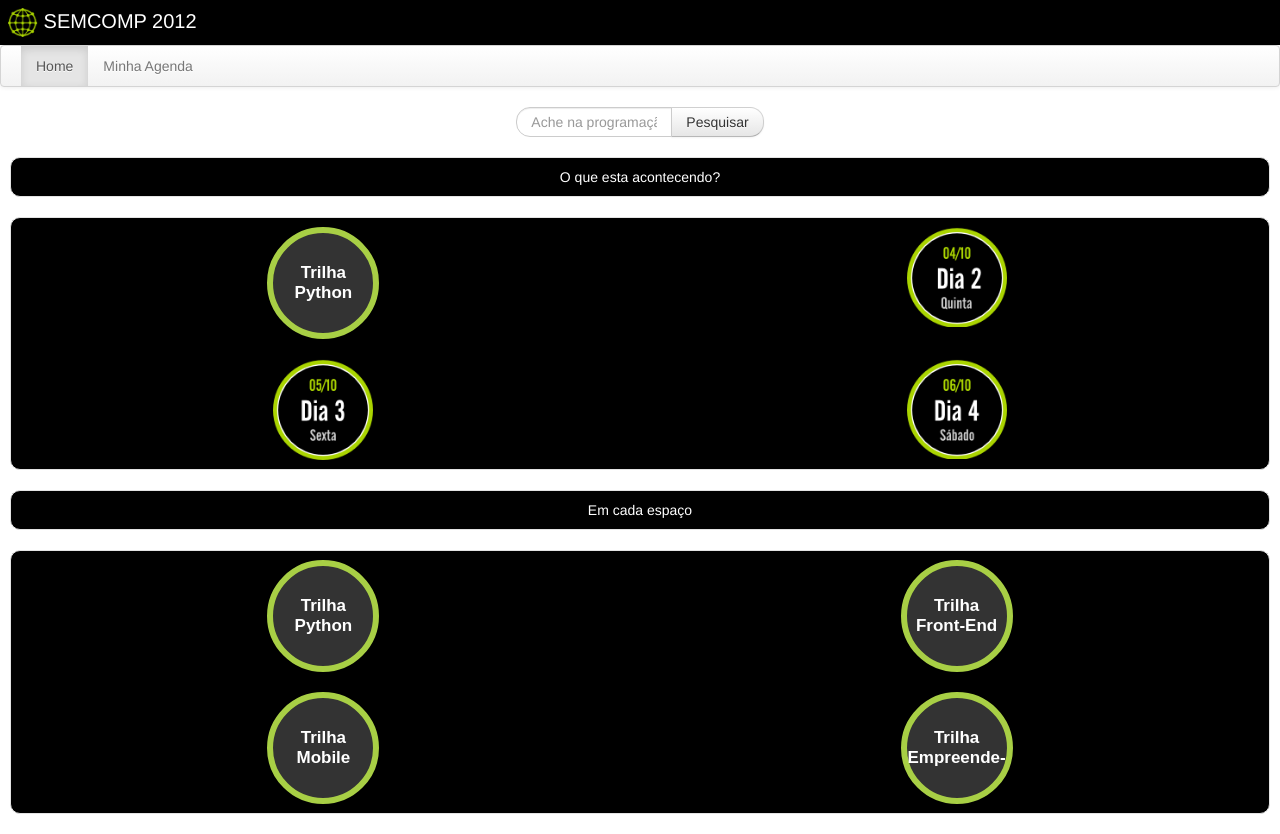
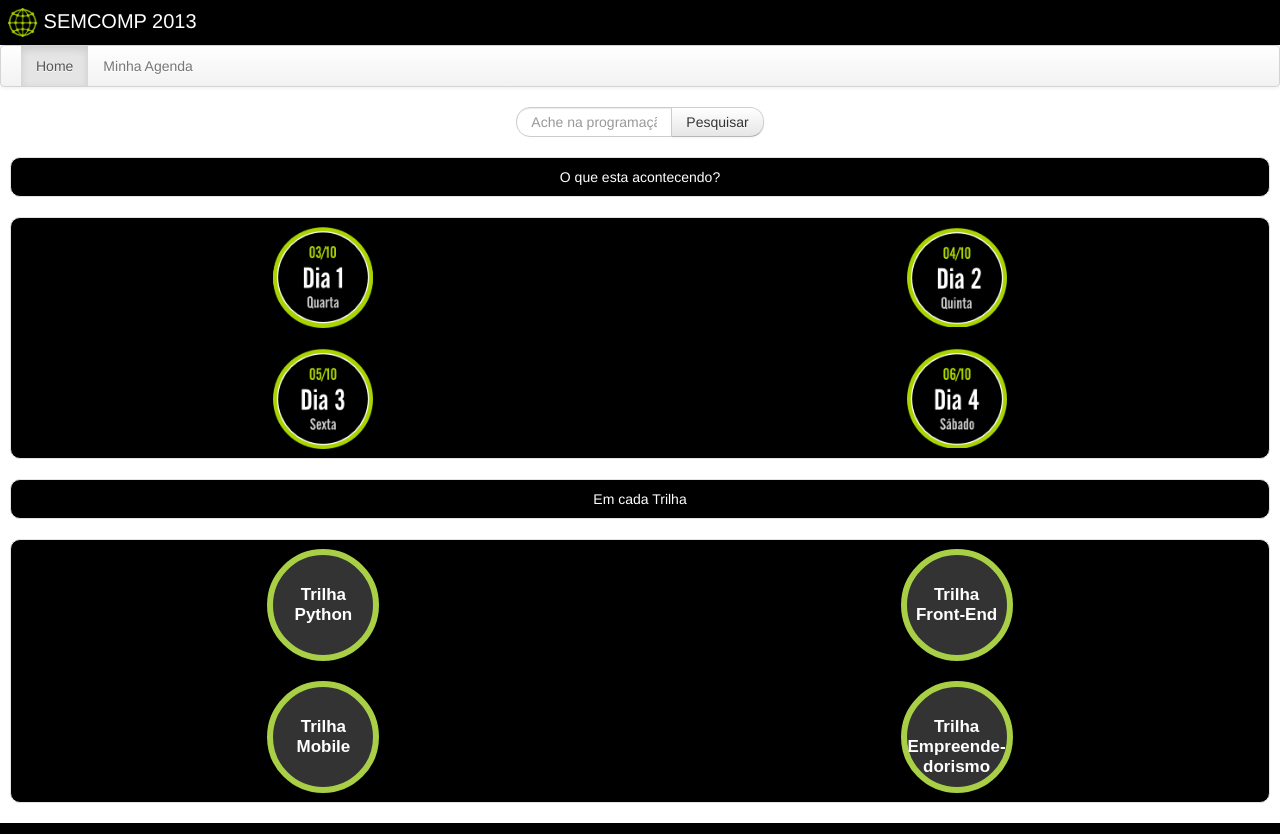
Before and after one commit to caiolima/semcomp_app, a PHP site: page / in a window 1280 px wide. Run offline with PHP 8.4, Linux system fonts and the light colour scheme.

Commit message:
Mudança para as trilhas

```diff
--- a/header.php
+++ b/header.php
@@ -2,10 +2,10 @@
 	style="background-color: black; color: white; padding: 8px; font-size: 20px">
 	 <?php if($has_back){?>
 	 <a class="btn btn-inverse" href="<?php echo $link_back; ?>" style="margin-left: 20px"><i class="icon-arrow-left icon-white"></i></a> <img src="img/marca.png" width="30px" height="30px"
-		style="margin-left: 10px" /> SEMCOMP 2012
+		style="margin-left: 10px" /> SEMCOMP 2013
 	<?php }else{?>
 	<img src="img/marca.png" width="30px" height="30px"
-		style="margin-left: 20px" /> SEMCOMP 2012
+		style="margin-left: 20px" /> SEMCOMP 2013
 	<?php }?>
 </div>
 
--- a/index.php
+++ b/index.php
@@ -4,7 +4,7 @@
 <!DOCTYPE html>
 <html>
 <head>
-<title>SEMCOMP 2012</title>
+<title>SEMCOMP 2013</title>
 <!-- Bootstrap -->
 
 <meta name="viewport" content="width=device-width, initial-scale=1.0">
@@ -53,13 +53,7 @@
 
 		<div class="row-fluid">
 			<div class="span6">
-				<a href="show_eventos.php?action=dia&dia=1">
-					<div class="trilha">
-						<div class="titulo">
-							<h4>Trilha<br/>Python</h4>
-						</div>
-					</div>
-				</a>
+				<a href="show_eventos.php?action=dia&dia=1"><img width="100px" height="100px" src="img/dia_1.png" class="img-rounded"></a>
 			</div>
 			<div class="span6">
 				<a href="show_eventos.php?action=dia&dia=2"><img width="100px" height="100px" src="img/dia_2.png" class="img-rounded"></a>
@@ -76,7 +70,7 @@
 	</div>
 
 	<div class="well well-small marge_15" align="center" style="color: white;">
-		Em cada espa&ccedil;o
+		Em cada Trilha
 	</div>
 
 	<div class="well well-small marge_15" align="center">
@@ -115,7 +109,7 @@
 				<a href="show_eventos.php?action=categoria&idcategoria=5">
 					<div class="trilha">
 						<div class="titulo">
-							<h4>Trilha<br/>Empreende-</h4>
+							<h4>Trilha<br/>Empreende-<br/>dorismo</h4>
 						</div>
 					</div>
 				</a>
```
